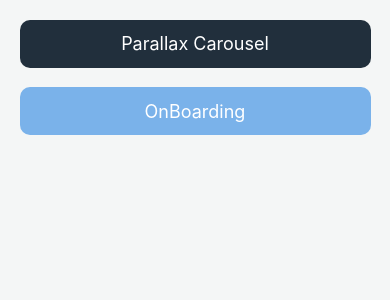
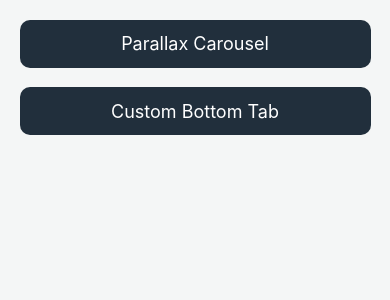
Before and after one commit to usmanjutt47/Practice, a React Native app: screen /Home in a window 390 px wide. Shown: the top 300 px of the page. Built offline with nearby package versions, Linux system fonts and the light colour scheme.

Commit message:
Update Home.jsx

```diff
--- a/screens/Home.jsx
+++ b/screens/Home.jsx
@@ -32,18 +32,18 @@ export default function Home() {
         </Pressable>
 
         <Pressable
-          onPress={() => navigation.navigate("OnBoarding")}
+          onPress={() => navigation.navigate("Tabs")}
           style={{
             height: 48,
             width: "90%",
-            backgroundColor: "#7ab2ea",
+            backgroundColor: "#212f3c",
             borderRadius: 10,
             justifyContent: "center",
             marginTop: "5%",
           }}
         >
           <Text style={{ color: "#fff", textAlign: "center", fontSize: 18 }}>
-            OnBoarding
+            Custom Bottom Tab
           </Text>
         </Pressable>
       </ScrollView>
```
